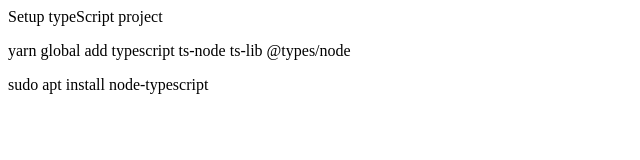
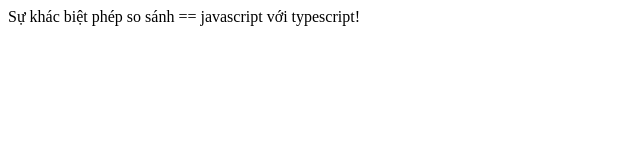
Before and after one commit to hahoangbin/Hoc-TypeScript, a website: page Typescripts/index.html in a window 1280 px wide. Shown: the whole page, without its empty margins (0-640 px from the left). Drawn offline with Linux system fonts and the light colour scheme.

Commit message:
Add Bai-08-09 so sanh == va cach dat ten bien

```diff
--- a/Typescripts/index.html
+++ b/Typescripts/index.html
@@ -7,9 +7,6 @@
   <title>Document</title>
 </head>
 <body>
-  <div>Setup typeScript project</div>
-
-  <p>yarn global add typescript ts-node ts-lib @types/node</p>
-  <p>sudo apt install node-typescript</p>
+  <div>Sự khác biệt phép so sánh == javascript với typescript!</div>
 </body>
 </html>
```
